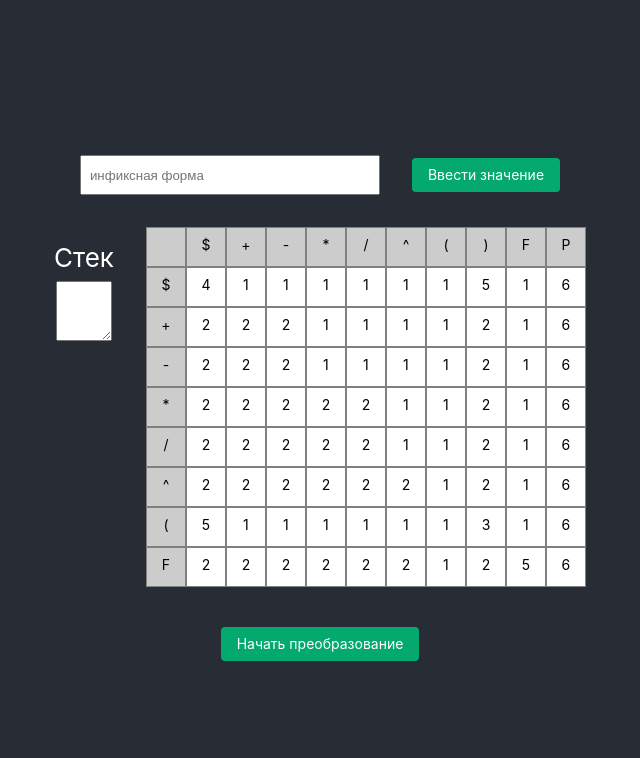
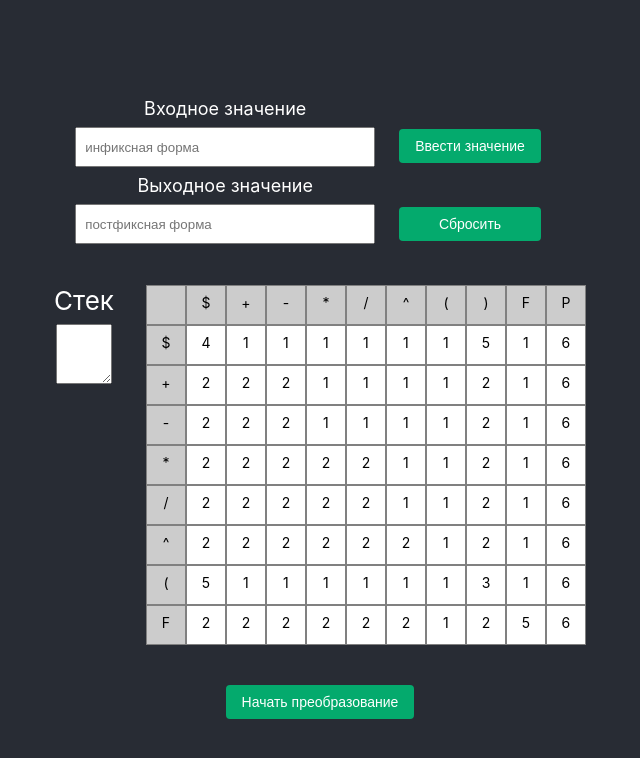
Before and after one commit to alexzonic/model, a React (Create React App) app: page / in a window 1280 px wide. Shown: the top 758 px of the page, without its empty margins (320-960 px from the left). Built offline with nearby package versions, Linux system fonts and the light colour scheme.

Commit message:
преобразование инфикса в постфикс кнопка сброса всего кривая подсветка активных клеток

```diff
--- a/src/Component.scss
+++ b/src/Component.scss
@@ -1,16 +1,41 @@
+.main-page-input-row,
+.main-page-row {
+  display: grid;
+  grid-auto-flow: column;
+  margin: 16px;
+}
 
+.main-page-input-row {
+  align-items: center;
 
-.main-page-row {
+  &_column {
     display: flex;
-  margin: 16px;
-  align-items: baseline;
+    flex-direction: column;
+
+    &_button {
+      max-height: 36px;
+      margin: 32px 24px 12px;
+
+      > * {
+        margin-bottom: 16px;
+        margin-left: 16px;
+      }
+    }
+
+    &_label {
+      font-size: 18px;
+    }
 
     &_input {
       height: 36px;
       padding: 0 8px;
       width: 280px;
+      margin: 8px 0;
+    }
+  }
 }
 
+.main-page-row {
   &_stack {
     &_textarea {
       width: 30px;
--- a/src/Component.tsx
+++ b/src/Component.tsx
@@ -4,6 +4,7 @@ import {Button} from "./content/Button/Button";
 import {DijkstraTable} from "./content/DijkstraTable/DijkstraTable";
 import {Modal} from "./content/Modal/Modal";
 import './Component.scss';
+import {transform} from "./utils/transformation";
 
 interface Props {
 
@@ -11,23 +12,66 @@ interface Props {
 
 export const Component: React.FC<Props> = ({}) => {
     const [infix, setInfix] = React.useState('');
+    const [postfix, setPostfix] = React.useState('');
     const [isShowModal, setIsShowModal] = React.useState(false);
     const [started, setStarted] = React.useState(false)
     const [stack, setStack] = React.useState('');
+    const [reboot, setReboot] = React.useState(false);
+    const [activeCell, setActiveCell] = React.useState({topIndex: 0, leftIndex: 0})
+
+    if (started) {
+        setTimeout(()=> {
+            const result = transform(infix, setStack, setPostfix, reboot);
+            setActiveCell({topIndex: result.topIndex, leftIndex: result.leftIndex})
+            if (result.end) {
+                setStarted(false);
+                setActiveCell({topIndex: 0, leftIndex: 0})
+            }
+            if (reboot) {
+                setReboot(false);
+                setActiveCell({topIndex: 0, leftIndex: 0})
+            }
+        }, 1000)
+    }
 
     return (
         <>
-            <div className="main-page-row">
+            <div className="main-page-input-row">
+                <div className="main-page-input-row_column">
+                    <label className="main-page-input-row_column_label">Входное значение</label>
                     <Input
                         value={infix}
                         onChange={setInfix}
-                    className="main-page-row_input"
+                        className="main-page-input-row_column_input"
                         placeholder="инфиксная форма"
                     />
+                    <label className="main-page-input-row_column_label">Выходное значение</label>
+                    <Input
+                        value={postfix}
+                        onChange={setPostfix}
+                        className="main-page-input-row_column_input"
+                        placeholder="постфиксная форма"
+                    />
+                </div>
+                <div className="main-page-input-row_column">
                     <Button
                         value={'Ввести значение'}
                         onClick={() => setIsShowModal(!isShowModal)}
+                        className="main-page-input-row_column_button"
                     />
+                    <Button
+                        value={'Сбросить'}
+                        onClick={() => {
+                            setInfix('');
+                            setStack('');
+                            setPostfix('');
+                            setStarted(false);
+                            setReboot(true);
+                            setActiveCell({topIndex: 0, leftIndex: 0})
+                        }}
+                        className="main-page-input-row_column_button"
+                    />
+                </div>
             </div>
             <div className="main-page-row">
                 <span className="main-page-row_stack">
@@ -39,7 +83,7 @@ export const Component: React.FC<Props> = ({}) => {
                         onChange={() => {}} /*только чтоб варнингов в консоли не было*/
                     />
                 </span>
-                <DijkstraTable />
+                <DijkstraTable activeCellTopIndex={activeCell.topIndex} activeCellLeftIndex={activeCell.leftIndex} />
             </div>
             <Button
                 value={started ? 'Остановить процесс' : 'Начать преобразование'}
--- a/src/content/Button/Button.tsx
+++ b/src/content/Button/Button.tsx
@@ -9,6 +9,6 @@ interface Props {
 
 export const Button: React.FC<Props> = ({value, onClick, className}) => {
     return (
-        <div className={`root-btn ${className}`} onClick={onClick}>{value}</div>
+        <button className={`root-btn ${className}`} onClick={onClick}>{value}</button>
     );
 };
--- a/src/content/DijkstraTable/DijkstraTable.tsx
+++ b/src/content/DijkstraTable/DijkstraTable.tsx
@@ -3,15 +3,25 @@ import {createTable, dijkstraMatrix} from "../../domain/Dijkstra";
 import {TableRow} from '../TableRow/TableRow';
 
 interface Props {
+    activeCellTopIndex: number;
+    activeCellLeftIndex: number;
     className?: string
 }
 
-export const DijkstraTable: React.FC<Props> = ({className}) => {
+export const DijkstraTable: React.FC<Props> = ({className, activeCellTopIndex, activeCellLeftIndex}) => {
     const tableValues = (createTable(dijkstraMatrix) || []);
+
+    // debugger
+    const activeCellId = `${dijkstraMatrix[0][activeCellLeftIndex]}_${dijkstraMatrix[activeCellLeftIndex][0]}_${activeCellTopIndex}`;
 
     return (
         <div className={className}>
-            {tableValues.map((row, idx) => <TableRow key={idx} cells={row.cells} width={440}/>)}
+            {tableValues.map((row, idx) => <TableRow
+                key={idx}
+                cells={row.cells}
+                width={440}
+                activeCellId={activeCellId}
+            />)}
         </div>
     );
 };
--- a/src/content/TableRow/TableRow.tsx
+++ b/src/content/TableRow/TableRow.tsx
@@ -6,10 +6,11 @@ import {TableCell} from "../TableCell/TableCell";
 interface Props {
     cells: Cell[];
     onClick?: (value: string) => void;
+    activeCellId?: string;
     width: number
 }
 
-export const TableRow: React.FC<Props> = ({cells, onClick, width}) => {
+export const TableRow: React.FC<Props> = ({cells, onClick, activeCellId, width}) => {
     return (
         <div className="tb-row" style={{width: width}}>
             {cells.map((cell, idx) =>
@@ -17,7 +18,7 @@ export const TableRow: React.FC<Props> = ({cells, onClick, width}) => {
                     key={`${cell.id}_${idx}`}
                     id={cell.id}
                     value={cell.value}
-                    active={false}
+                    active={activeCellId === `${cell.id}_${idx}`}
                     onClick ={onClick}
                 />)}
         </div>
--- a/src/domain/Dijkstra.ts
+++ b/src/domain/Dijkstra.ts
@@ -30,22 +30,22 @@ export function createTable(matrix: Array<string[]>) {
     return result;
 }
 
-const empty = '$';
-const plus = '+';
-const minus = '-';
-const mult = '*';
-const divide = '/';
-const pow = '^';
-const leftQuote = '(';
-const rightQuote = ')';
-const func = 'F';
-const value = 'P';
-const one = '1';
-const two = '2';
-const three = '3';
-const four = '4';
-const five = '5';
-const six = '6';
+export const empty = '$';
+export const plus = '+';
+export const minus = '-';
+export const mult = '*';
+export const divide = '/';
+export const pow = '^';
+export const leftQuote = '(';
+export const rightQuote = ')';
+export const func = 'F';
+export const value = 'P';
+export const one = '1';
+export const two = '2';
+export const three = '3';
+export const four = '4';
+export const five = '5';
+export const six = '6';
 
 export const dijkstraMatrix: Array<string[]> = [
     ['', empty, plus, minus, mult, divide, pow, leftQuote, rightQuote, func, value],
--- a/src/domain/InputNumbers.ts
+++ b/src/domain/InputNumbers.ts
@@ -1,14 +1,16 @@
+import {divide, leftQuote, minus, mult, plus, pow, rightQuote} from "./Dijkstra";
+
 export const inputNumbersBlockMatrix : Array<string[]> = [
-    ['1', '2', '3', '('],
-    ['4', '5', '6', ')'],
+    ['1', '2', '3', leftQuote],
+    ['4', '5', '6', rightQuote],
     ['7', '8', '9',''],
     ['', '0', '', '']
 ]
 
 export const inputOperatorsBlockMatrix : Array<string[]> = [
-    ['a', '+'],
-    ['b', '-'],
-    ['c', '*'],
-    ['d', '/'],
-    ['e', '^'],
+    ['a', plus],
+    ['b', minus],
+    ['c', mult],
+    ['d', divide],
+    ['e', pow],
 ]
--- /dev/null
+++ b/src/utils/transformation.ts
@@ -0,0 +1,131 @@
+import {dijkstraMatrix, five, four, one, six, three, two} from "../domain/Dijkstra";
+
+let inputChanged = false;
+let index = 0;
+
+let onStackChange: (s: string) => void;
+let stack = '';
+let onOutputChange: (s: string) => void;
+let output = '';
+let input: string[] = [];
+const onInputChange = (index: number) => {
+    input = input.filter((_, idx) => idx !== index);
+    inputChanged = true;
+}
+
+export function transform(
+    infixForm: string,
+    stackChanger: (value: string) => void,
+    outputChanger: (value: string) => void,
+    reboot: boolean,
+) {
+    if (!onStackChange || reboot) {
+        onStackChange = stackChanger;
+        onOutputChange = outputChanger;
+        input = getInputValues(infixForm);
+        stack = '';
+        output = '';
+    }
+
+    if (input.length === 0 && stack.length === 0) {
+        return {end: true, topIndex: 0, leftIndex: 0};
+    }
+
+    const {topIndex, leftIndex} = findCommand(input[index], getLastStackValue())
+
+    executeCommand(dijkstraMatrix[leftIndex][topIndex], index);
+
+    console.log('ping');
+
+    if (index >= input.length) {
+        index = 0;
+    } else if (!inputChanged) {
+        ++index;
+    } else {
+        inputChanged = false;
+    }
+    return {end: false, topIndex, leftIndex};
+}
+
+function findCommand(inputValue: string, stackValue: string) {
+    let topIndex = dijkstraMatrix[0].indexOf(inputValue);
+    if (topIndex === -1) {
+        topIndex = input.length === 0 ? 1 : 10;
+    }
+    let leftIndex = 1;
+    for (let i = 1; i < dijkstraMatrix.length; i++) {
+        if (dijkstraMatrix[i][0] === stackValue) {
+            leftIndex = i;
+            return {topIndex, leftIndex};
+        }
+    }
+    return {topIndex, leftIndex};
+}
+
+function executeCommand(command: string, index: number) {
+    switch (command) {
+        case one:
+            processCommandONE(index)
+            break;
+        case two:
+            processCommandTwo()
+            break;
+        case three:
+            processCommandThree(index)
+            break;
+        case five:
+            processCommandFive()
+            break;
+        case six:
+            processCommandSix(index)
+            break;
+        default:
+            return null;
+    }
+}
+
+function processCommandONE(index: number) {
+    const value = input[index];
+    onInputChange(index);
+    stack += value;
+    onStackChange(stack);
+}
+
+function processCommandTwo() {
+    const value = getLastStackValue();
+    stack = stack.slice(0, stack.length - 1);
+    onStackChange(stack);
+    output += value;
+    onOutputChange(output);
+}
+
+function processCommandThree(index: number) {
+    onInputChange(index);
+    onStackChange(stack.slice(0, stack.length - 1));
+}
+
+function processCommandFive() {
+    throw new Error('ошибка скобочной структуры');
+}
+
+function processCommandSix(index: number) {
+    const value = input[index];
+    output += value;
+    onInputChange(index);
+    onOutputChange(output);
+}
+
+function getInputValues(infixForm: string): string[] {
+    let infix = [];
+    for (let i = 0; i < infixForm.length; i++) {
+        infix.push(infixForm[i]);
+    }
+    return infix;
+}
+
+function getLastStackValue() {
+    if (stack.length === 0) {
+        return '';
+    }
+    return stack[stack.length - 1];
+}
```
Lines whose indentation alone changed are shown as unchanged.
